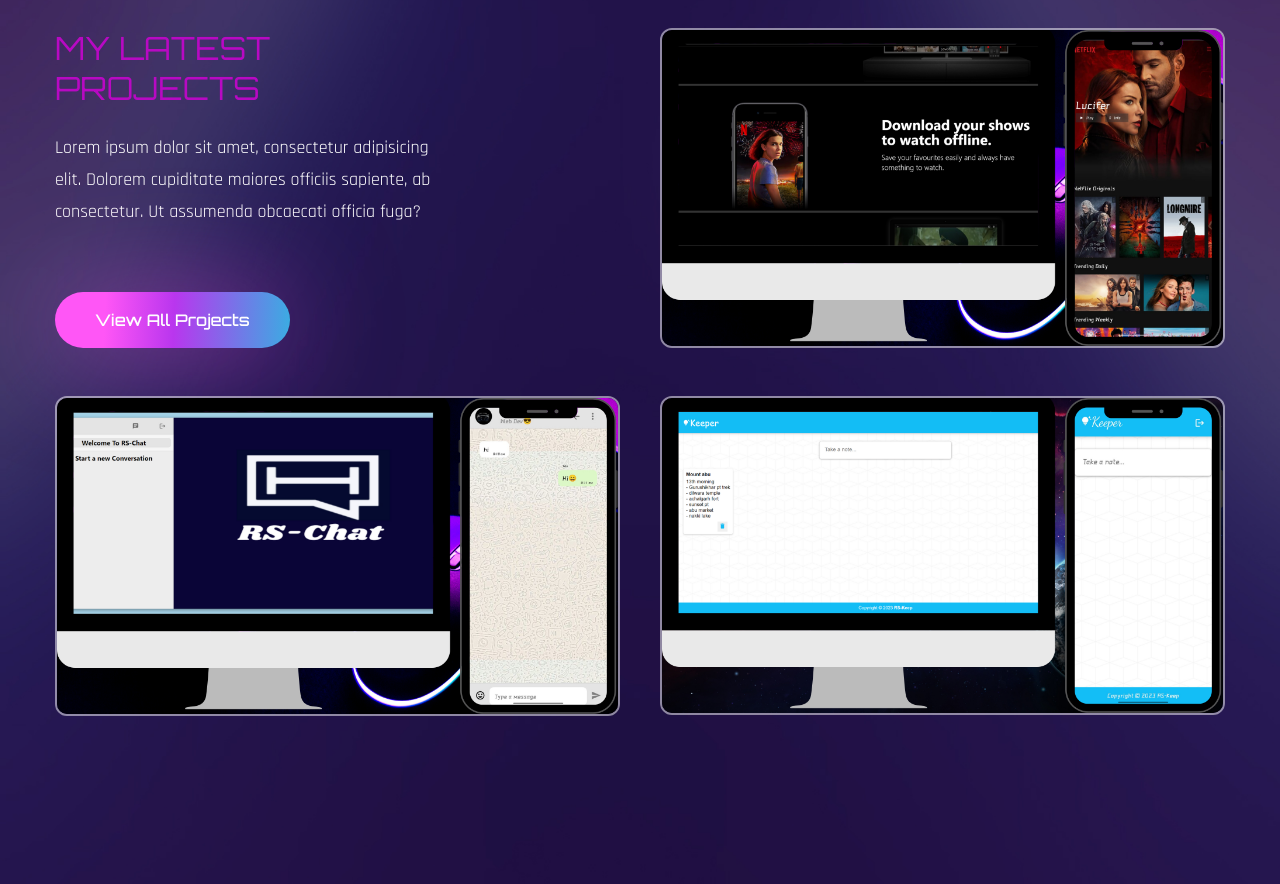
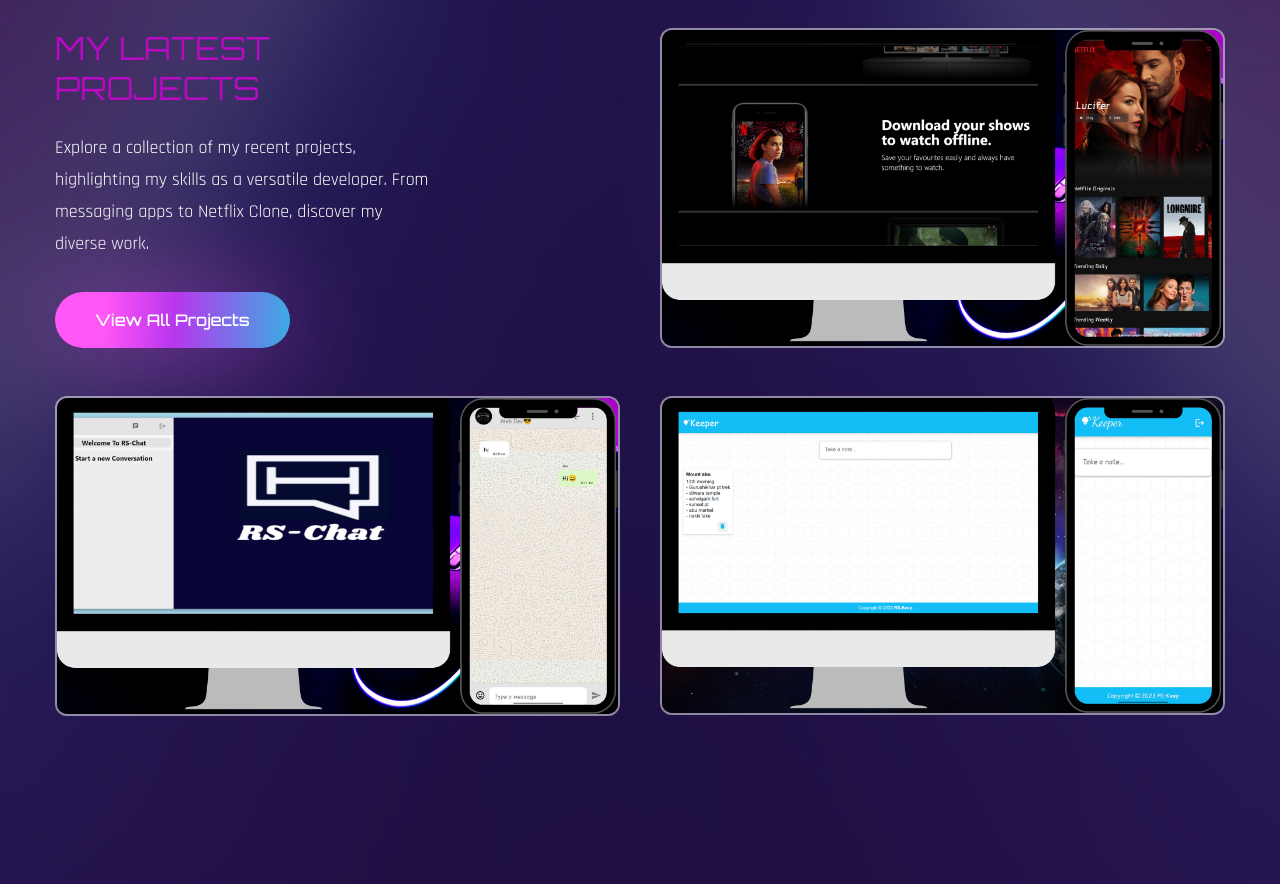
Before and after one commit to rishishah1102/RS-Portfolio, a React (Create React App) app: page / in a window 1280 px wide. Shown: the part 2380-3264 px from the top of the page. Built offline with nearby package versions, Linux system fonts and the light colour scheme; the HTML template or start-up script is replaced by a standard one; a web font is replaced by a local one.

Commit message:
change in work and contact page

```diff
--- a/package.json
+++ b/package.json
@@ -7,6 +7,7 @@
     "@testing-library/jest-dom": "^5.16.5",
     "@testing-library/react": "^13.4.0",
     "@testing-library/user-event": "^13.5.0",
+    "axios": "^1.4.0",
     "react": "^18.2.0",
     "react-dom": "^18.2.0",
     "react-scripts": "5.0.1",
--- a/src/components/Contact.js
+++ b/src/components/Contact.js
@@ -9,6 +9,9 @@
 // toast
 import { toast, ToastContainer } from "react-toastify";
 import 'react-toastify/dist/ReactToastify.css';
+
+// import axios
+import axios from 'axios';
 
 const Contact = () => {
 
@@ -30,17 +33,11 @@
     e.preventDefault();
 
     try {
-      const response = await fetch('http://localhost:5000/submit-form', {
-        method: 'POST',
-        headers: {
-          'Content-Type': 'application/json',
-        },
-        body: JSON.stringify(formData),
-      });
+      const response = await axios.post('http://localhost:5000/contact', formData);
 
-      if (response.ok) {
+      if (response.status === 200) {
         // console.log('Form submitted successfully');
-        toast.success('✌️ E-Mail sent successfully!');
+        toast.success('✌️ Rishabh will connect with you soon!');
         setFormData({
           name: '',
           email: '',
--- a/src/components/Work.js
+++ b/src/components/Work.js
@@ -35,8 +35,8 @@
                 Projects
               </h2>
 
-              <p className='max-w-sm mb-16'>
-                Lorem ipsum dolor sit amet, consectetur adipisicing elit. Dolorem cupiditate maiores officiis sapiente, ab consectetur. Ut assumenda obcaecati officia fuga?
+              <p className='max-w-sm mb-8'>
+              Explore a collection of my recent projects, highlighting my skills as a versatile developer. From messaging apps to Netflix Clone, discover my diverse work.
               </p>
 
               <button className='btn btn-lg'><a href='https://github.com/rishishah1102'>View All Projects</a></button>
```
Also changed, not shown: 1 other file (tests, documents, lock files or other folders).
